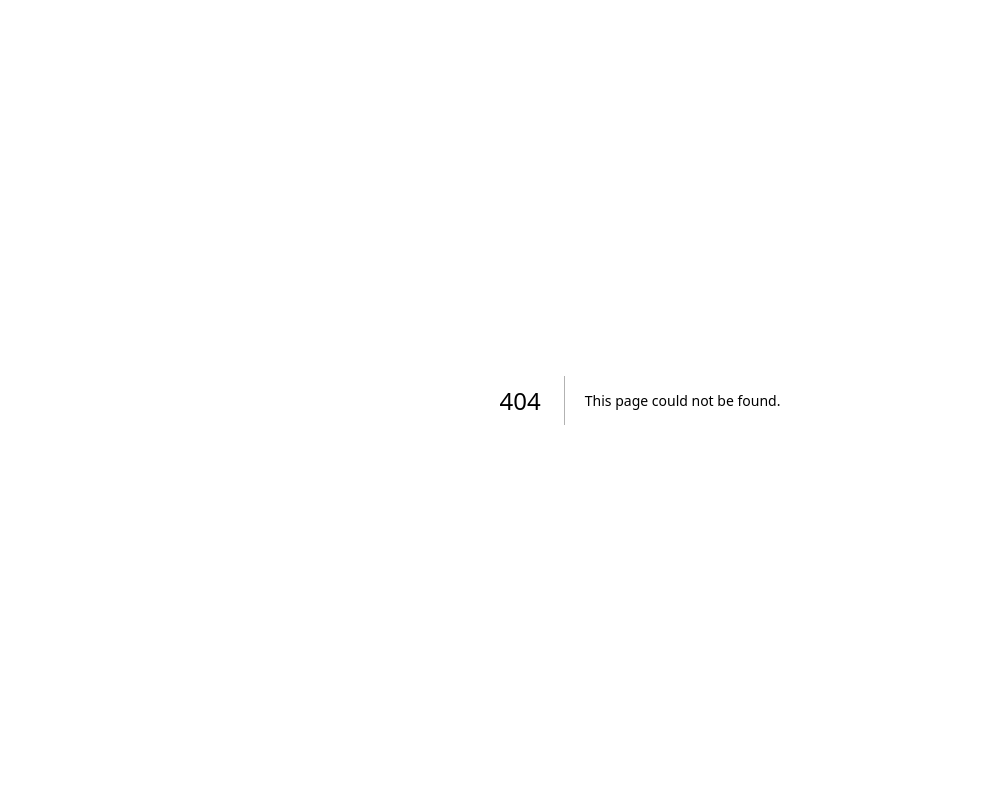
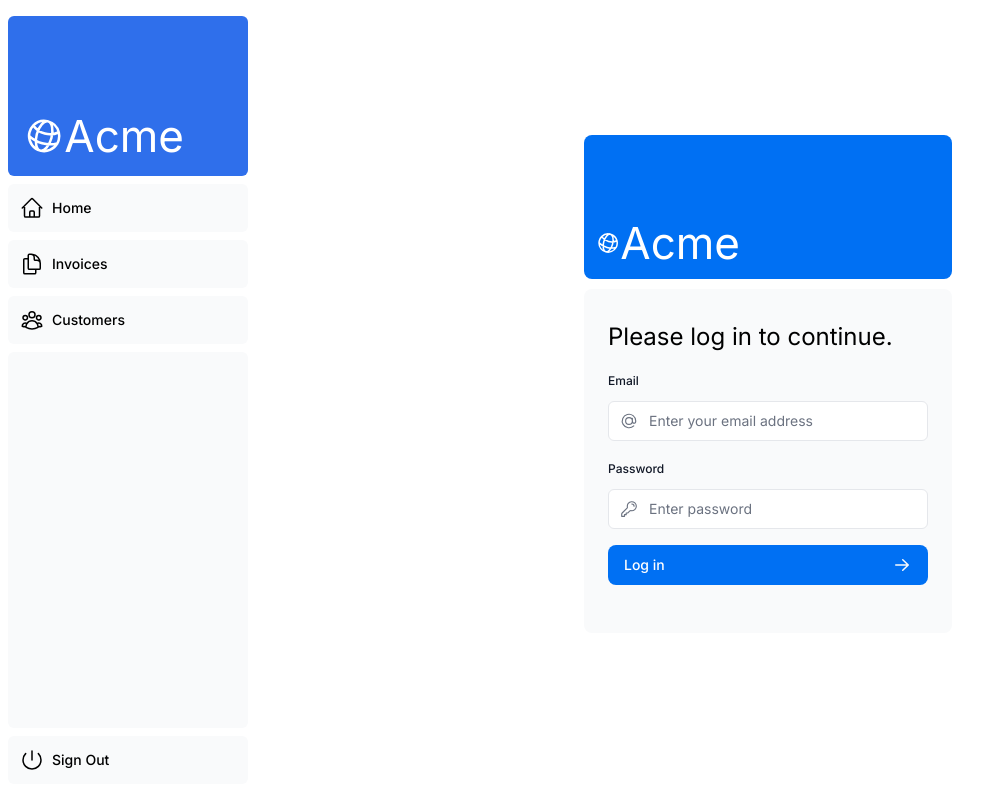
Before and after one commit to Pouetpouets/nextJs-dashboard-app, a Next.js app: page /dashboard/login in a window 1280 px wide. Before the commit this address had no page. Shown: the whole page, without its empty margins (0-1007 px from the left). Built offline with nearby package versions, Linux system fonts and the light colour scheme.

Commit message:
atuh config

```diff
--- /dev/null
+++ b/app/dashboard/login/page.tsx
@@ -0,0 +1,17 @@
+import AcmeLogo from '@/app/ui/acme-logo';
+import LoginForm from '@/app/ui/login-form';
+
+export default function LoginPage() {
+  return (
+    <main className="flex items-center justify-center md:h-screen">
+      <div className="relative mx-auto flex w-full max-w-[400px] flex-col space-y-2.5 p-4 md:-mt-32">
+        <div className="flex h-20 w-full items-end rounded-lg bg-blue-500 p-3 md:h-36">
+          <div className="w-32 text-white md:w-36">
+            <AcmeLogo />
+          </div>
+        </div>
+        <LoginForm />
+      </div>
+    </main>
+  );
+}
--- a/package.json
+++ b/package.json
@@ -18,6 +18,7 @@
     "bcrypt": "^5.1.1",
     "clsx": "^2.0.0",
     "next": "^14.0.2",
+    "next-auth": "^5.0.0-beta.16",
     "postcss": "8.4.31",
     "react": "18.2.0",
     "react-dom": "18.2.0",
```
Also changed, not shown: auth.config.ts (added, +21 -0 lines), 1 other file (tests, documents, lock files or other folders).
